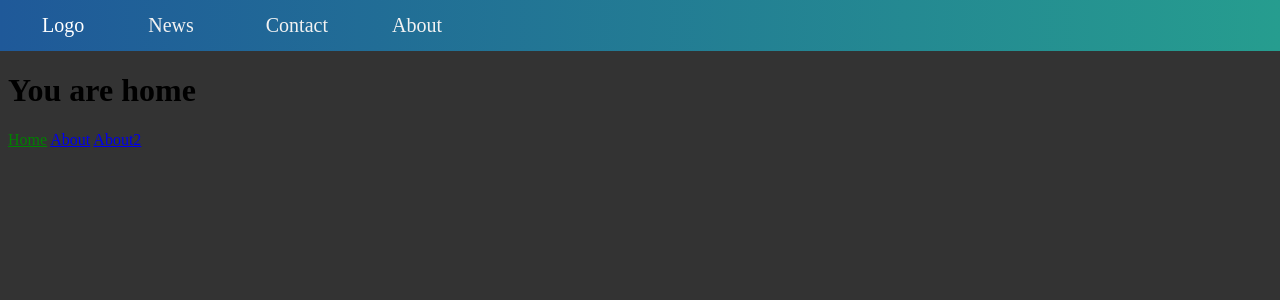
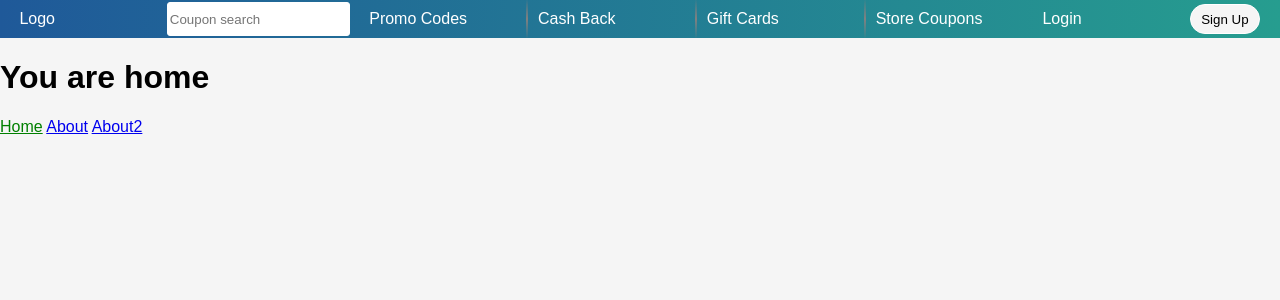
Before and after one commit to dd8917vk/jekyll, a Jekyll site: the page built from index.html, in a window 1280 px wide. Shown: the top 300 px of the page. Built offline with Jekyll 4.4.1, drawn with Linux system fonts in a browser that asks for light colours.

Commit message:
redid navbar

```diff
--- a/_includes/nav.html
+++ b/_includes/nav.html
@@ -1,33 +1,64 @@
-<!-- - From left to right
-    -logo, search bar, promo codes, cash back, gift cards, coupons, login, sign up -->
-<!-- <nav>
-    <ul class="menu">
-        <li class="logo"><img><a href="#">Crazy Coupons</a></img></li>
-        <li class="logo"></li>
-        <li class="logo"><a href="#">Crazy Coupons</a></li>
-        <li class="logo"><a href="#">Crazy Coupons</a></li>
-        <li class="logo"><a href="#">Crazy Coupons</a></li>
-    </ul>
-</nav> -->
-  <!-- Load an icon library to show a hamburger menu (bars) on small screens -->
+<nav id="hamnav">
+  <label for="hamburger">&#9776;</label>
+  <input type="checkbox" id="hamburger"/>
+  <div id="hamitems">
+    <a href="index.html">Logo</a>
+    <input type="text" placeholder="Coupon search"/>
+    <a href="about.html">Promo Codes</a>
+    <a class="leftedge" href="tech.html">Cash Back</a>
+    <a class="leftedge" href="games.html">Gift Cards</a>
+    <a class="leftedge" href="reviews.html">Store Coupons</a>
+    <a id="login" href="reviews.html">Login</a>
+    <button id="signup" type="submit">Sign Up</button>
+  </div>
+</nav>
 
 
 
-
-<div class="topnav" id="myTopnav">
+<!-- <div class="topnav" id="myTopnav">
     <a href="javascript:void(0);" class="icon" onclick="myTopNav()"><i class="fa fa-bars"></i></a>
     <a href="#home" class="active" id="down">Logo</a>
-    <a href="#news">News</a>
-    <a href="#contact">Contact</a>
-    <a href="#about">About</a>
-</div>
+    <input class="inpt" type="text" placeholder="Coupon Search">
+    <a class="gradient" href="#news">Promo<br/>Codes</a>
+    <a class="gradient" href="#contact">Cash<br/>Back</a>
+    <a class="gradient" href="#about">Gift<br/>Cards</a>
+    <a class="gradient" href="#about">Coupons<br/>Cards</a>
+    <a href="#about">Login</a>
+    <a><button class="btn">Sign Up</button></a>
+</div>  -->
 
-<script>
-//Function simply adds responsive to myTopnav id if
+<!-- <script> -->
+
+<!-- //Function simply adds responsive to myTopnav id if
+// window.onload = () => {
+//     windowSize();
+// }
+// const watchWindow = (win) => {
+//     if (win.matches) {
+//         let mGlass = document.createElement("i");
+//         mGlass.classList.add("fas");
+//         mGlass.classList.add("fa-search");
+//         let elem = document.getElementById("myTopnav");
+//         elem.appendChild(mGlass);
+//         document.body.style.backgroundColor = "yellow";
+//     } else {
+//         let icon = document.getElementsByClassName("fas fa-search")
+//         icon[0].remove()
+
+//         document.body.style.backgroundColor = "pink";
+//     }
+// }
+// const windowSize = () => {
+//     let win = window.matchMedia("(max-width: 800px)");
+//     watchWindow(win)
+//     win.addListener(watchWindow);
+// }
+
+
 let myTopNav = () => {
     let x = document.getElementById("myTopnav");
     x.className == "topnav" ? x.className += " responsive" : x.className = "topnav"
     let y = document.getElementById("down");
     y.className == "active" ? y.className += " responsive" : y.className = "active"
-}
-</script>
+} -->
+<!-- </script> -->
--- a/_sass/nav.scss
+++ b/_sass/nav.scss
@@ -1,69 +1,186 @@
-$bgColor: #333;
+
+$bgColor: whitesmoke;
 body {
     background-color: $bgColor;
 }
 
-.topnav {
-    background-image: linear-gradient(to right, #1f5999, #269d8f);
-    overflow: hidden;
-    margin-left: -8px;
-    margin-right: -8px;
-    margin-top: -8px;
-    // #269d8f gradient
+#hamnav {
+  width: 100%;
+  background-image: linear-gradient(to right, #1f5999, #269d8f);
+  /* Optional */
+  position: sticky;
+  top: 0;
+}
+#hamnav input {
+    height: 30px;
+    margin-top: auto;
+    margin-bottom: auto;
+    border: 1px solid white;
+    border-radius: 3px;
+}
+/* Hide Hamburger */
+#hamnav label, #hamburger { display: none; }
+
+/* Horizontal Menu Items */
+#hamitems { display: flex; }
+
+
+#hamitems a {
+  width: 10%; /* 100% / 5 tabs = 20% */
+  padding: 10px;
+  color: white;
+  text-decoration: none;
+  justify-content:center;
+  margin: auto auto;
+}
+.leftedge {
+  border-width: 2px;
+  border-left-style:solid;
+  border-image:
+  linear-gradient(transparent, gray, transparent) 1 100%;
+}
+// #hamitems a:hover {
+//   background: #401408;
+// }
+#signup {
+    height: 30px;
+    width: 70px;
+    margin-top: auto;
+    margin-bottom: auto;
+    border-radius: 30px;
+    margin-right: 20px;
+    border: 1px solid white;
+    background-color: whitesmoke;
 }
 
-/*
-Style the links inside the navigation bar */
-.topnav a {
+@media screen and (max-width: 768px){
+  /* Show Hamburger Icon */
+  #hamnav label {
     display: inline-block;
-    color: #f2f2f2;
-    text-align: center;
-    padding: 14px 30px;
-    text-decoration: none;
-    font-size: 20px;
+    color: white;
+    font-style: normal;
+    font-size: 1.2em;
+    padding: 10px;
+  }
+
+  /* Break down menu items into vertical */
+  #hamitems a {
+    box-sizing: border-box;
+    display: block;
+    width: 100%;
+    color:black;
+  }
+
+  #hamitems { display: none;}
+  #hamnav input:checked ~ #hamitems {
+      display: block;
+      position: absolute;
+      background-color:white;
+      width: 300px;
+      height: 100vh;
+  }
+
 }
 
-/* Change the color of links on hover */
-.topnav a:hover {
-    background-color: #ddd;
-    color: black;
+html, body {
+  padding: 0;
+  margin: 0;
+  font-family: arial, sans-serif;
 }
 
-.topnav a.active {
-    color: white;
-}
+// .topnav {
+//     background-image: linear-gradient(to right, #1f5999, #269d8f);
+//     overflow: hidden;
+//     margin-left: -8px;
+//     text-align:center;
+//     position: fixed;
+//     top: 0;
+//     width: 100%;
+//     // #269d8f gradient
+// }
 
+// /*
+// Style the links inside the navigation bar */
+// .topnav a {
+//     display: inline-block;
+//     color: #f2f2f2;
+//     text-align: center;
+//     margin: 20px 15px 15px 20px;
+//     text-decoration: none;
+//     font-size: 20px;
+//     word-wrap: break-word;
+//     padding-left: 10px;
+//     margin-bottom: 25px;
 
-.topnav .icon {
-    display: none;
-}
+// }
+// .topnav a.gradient {
+//     border-width: 3px;
+//     border-left-style:solid;
+//     border-image:
+//         linear-gradient(transparent, gray, transparent) 1 100%;
+// }
+// // .topnav a:hover {
+// //     background-color: #ddd;
+// //     color: black;
+// // }
 
+// .topnav a.active {
+//     color: white;
+// }
 
-//for navbar responsiveness
-@media screen and (max-width: 600px) {
-  .topnav a:not(:first-child) {display: none;}
-  .topnav a.icon {
-    float: left;
-    display: block;
-  }
-}
-   .active.responsive {
-       margin-top:50px;
-   }
+// .sign-up {
+//     height: 50px;
+//     width: 100px;
+// }
+// .topnav .icon {
+//     display: none;
+// }
 
-@media screen and (max-width: 600px) {
-  .topnav.responsive {
-      position: relative;
-   }
-  .topnav.responsive a.icon {
-    float: left;
-    // position: absolute;
-    // right: 0;
-    // top: 0;
-  }
-  .topnav.responsive a {
-    float: none;
-    display: block;
-    text-align: left;
-  }
-}
+// .inpt {
+//     border-radius: 4px;
+//     border: 1px solid black;
+//     height: 50px;
+//     font-size: 15px;
+
+// }
+
+// .btn {
+//     border-radius:15px;
+//     background-color: whitesmoke;
+//     border: 1px solid white;
+//     height: 30px;
+// }
+
+// //for navbar responsiveness
+// @media screen and (min-width: 900px){
+//     .topnav.responsive i:not(:first-child) {display: none}
+// }
+// @media screen and (max-width: 900px) {
+//   .topnav a:not(:first-child) {display: none;}
+//   .topnav input:not(:first-child) {display: none;}
+//   .topnav button:not(:first-child) {display: none;}
+//   .topnav a.icon {
+//     float: left;
+//     display: block;
+//   }
+// }
+//    .active.responsive {
+//        margin-top:50px;
+//    }
+
+// @media screen and (max-width: 900px) {
+//   .topnav.responsive {
+//       position: relative;
+//    }
+//   .topnav.responsive a.icon {
+//     float: left;
+//     // position: absolute;
+//     // right: 0;
+//     // top: 0;
+//   }
+//   .topnav.responsive a {
+//     float: none;
+//     display: block;
+//     text-align: left;
+//   }
+// }
```
Also changed, not shown: 5 other files.
